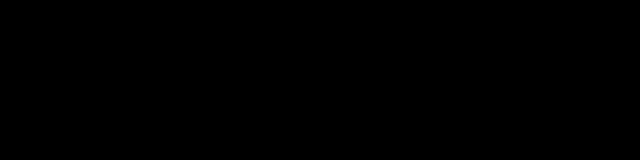
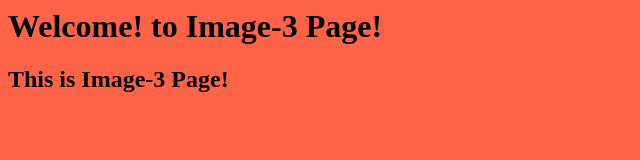
Before and after one commit to lahari104/multi-containers, a plain HTML site: page Image-3/index.html in a window 1280 px wide. Shown: the whole page, without its empty margins (0-640 px from the left). Drawn offline with Linux system fonts and the light colour scheme.

Commit message:
Updated Dockerfiles

```diff
--- a/Image-3/index.html
+++ b/Image-3/index.html
@@ -1,4 +1,4 @@
-<body style="background-color:black;">
+<body style="background-color:tomato;">
 
     <h1> Welcome! to Image-3 Page! </h1>
     <h2> This is Image-3 Page! </h2>
```
